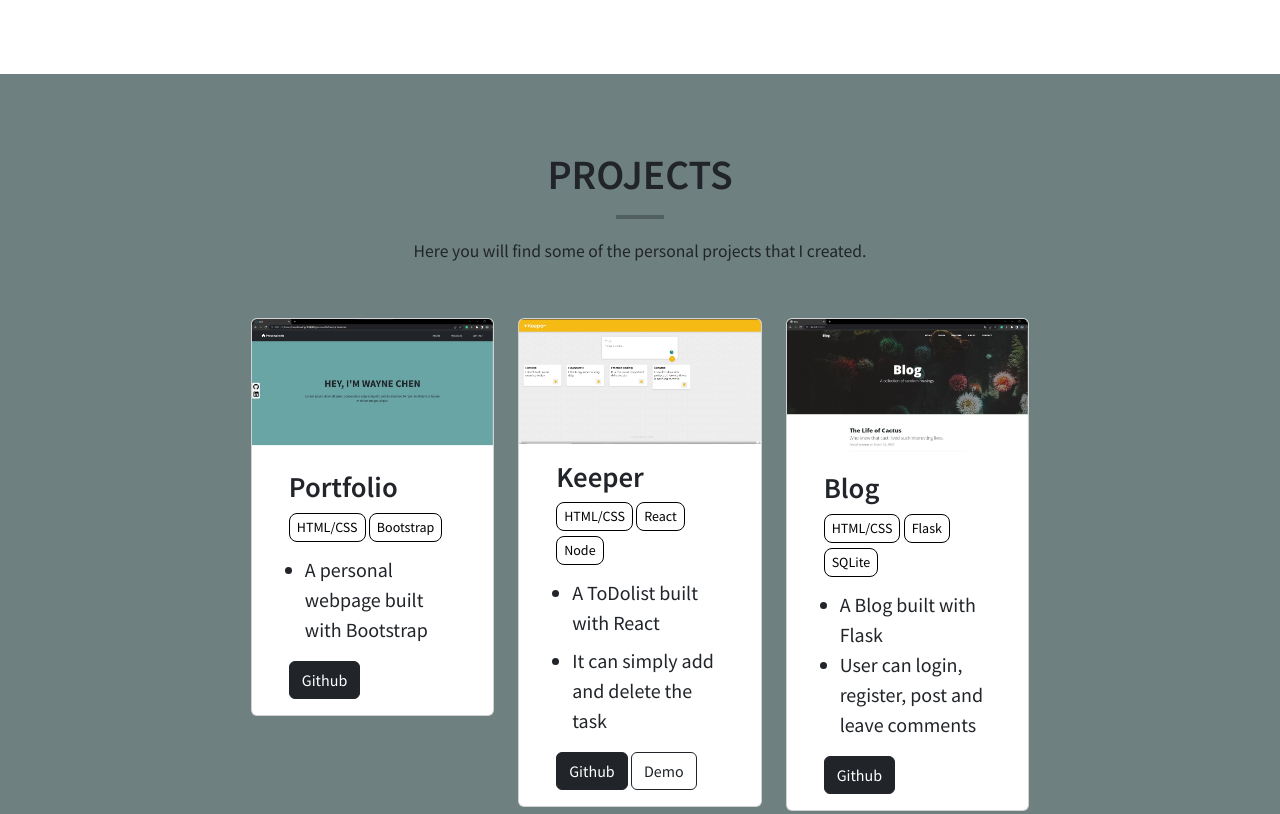
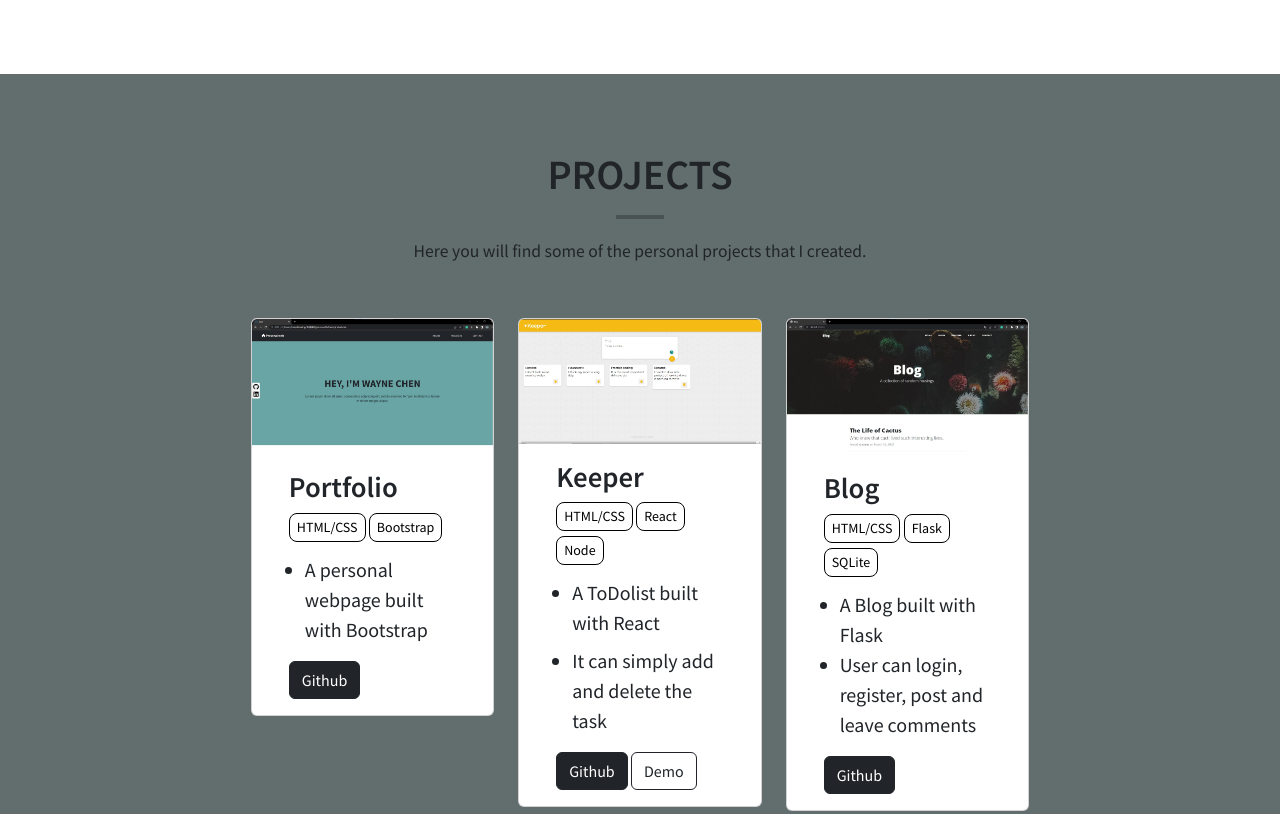
Before and after one commit to Wayne9314/Portfolio, a plain HTML site: page index.html in a window 1280 px wide. Shown: the part 1310-2124 px from the top of the page. Drawn offline with nearby package versions, Linux system fonts and the light colour scheme.

Commit message:
change color

```diff
--- a/css/styles.css
+++ b/css/styles.css
@@ -96,7 +96,7 @@ hr{
 
 /* projects */
 #projects{
-    background-color: rgb(110, 128, 128);
+    background-color: rgb(98, 110, 110);
 }
 
 .card-container{
```
